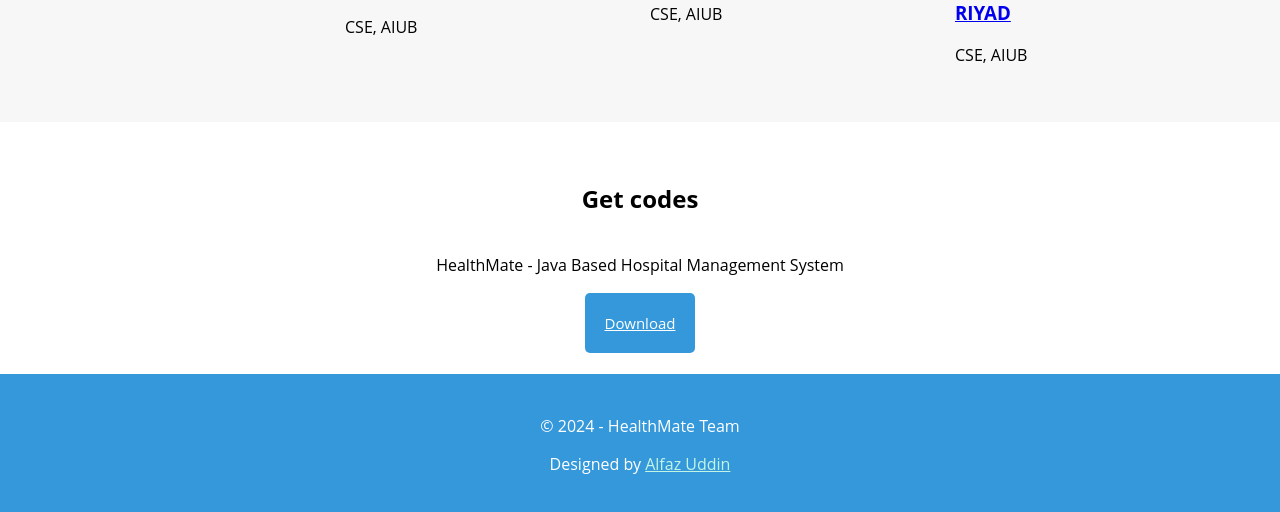
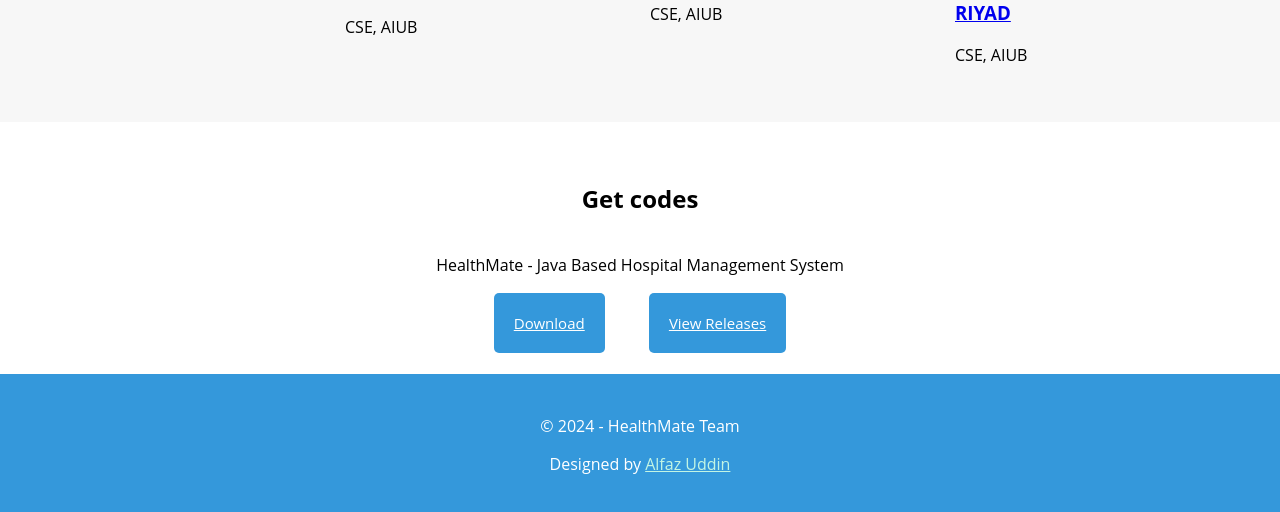
Before and after one commit to alfaaz-uddin/HealthMate, a plain HTML site: page index.html in a window 1280 px wide. Shown: the part 2432-2944 px from the top of the page. Drawn offline with Linux system fonts and the light colour scheme.

Commit message:
Update index.html

```diff
--- a/index.html
+++ b/index.html
@@ -105,6 +105,7 @@
             <h2>Get codes</h2>
             <p>HealthMate - Java Based Hospital Management System</p>
             <a href="https://github.com/alfaaz-uddin/Hospital-Management-Project" target="_blank">Download</a>
+            <a href="https://github.com/alfaaz-uddin/Hospital-Management-Project/releases/" target="_blank">View Releases</a>
         </div>
     </section>
 
```
